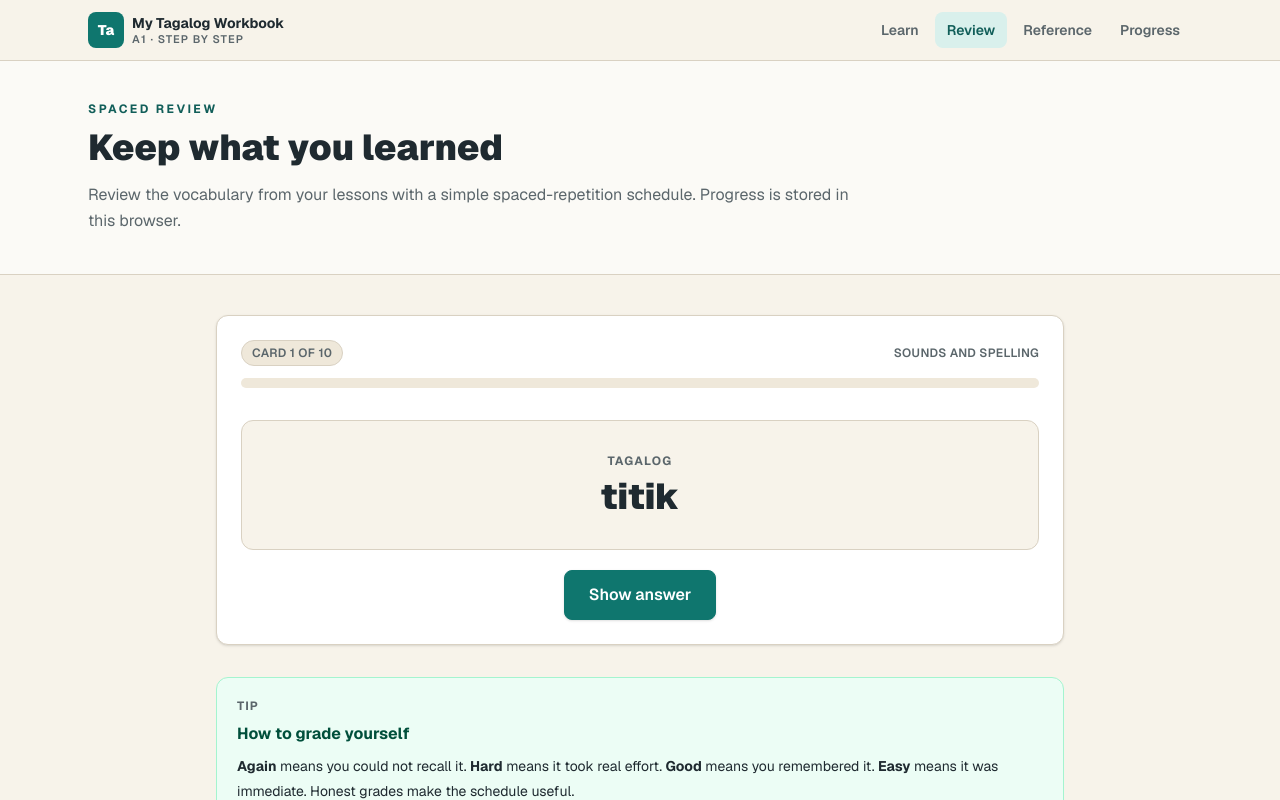
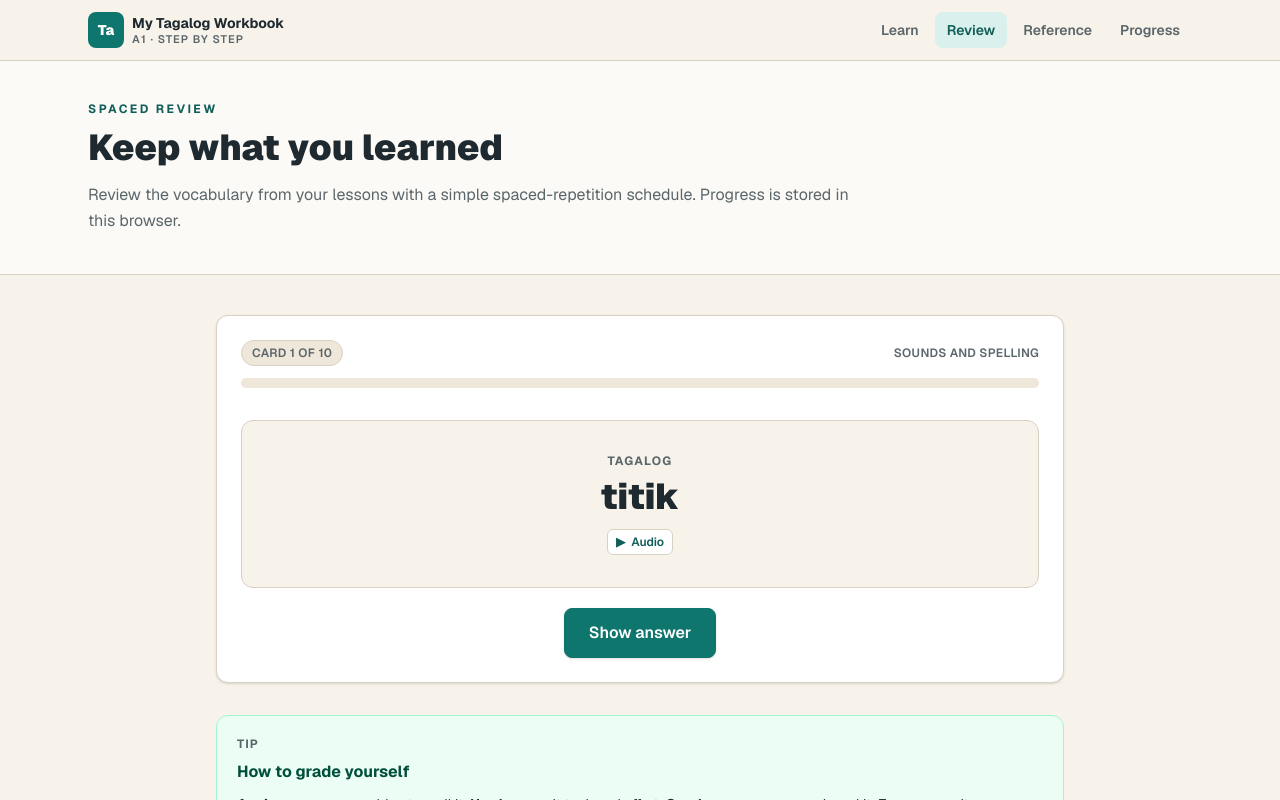
Before and after one commit to ivanprjcts/my-tagalog-workbook, a Next.js app: page /review in a window 1280 px wide. Both pictures are taken after a click on the button "Start review". Shown: the top 800 px of the page. Built offline with nearby package versions, Linux system fonts and the light colour scheme.

Commit message:
feat: add audio playback to review cards

```diff
--- a/src/components/review/ReviewSession.tsx
+++ b/src/components/review/ReviewSession.tsx
@@ -6,6 +6,7 @@ import { useProgress } from '@/lib/progress/useProgress';
 import { REVIEW_CARDS, type ReviewCard } from '@/lib/review/cards';
 import type { ReviewGrade } from '@/lib/progress/types';
 import { Badge } from '@/components/ui/Badge';
+import { AudioButton } from '@/components/lesson/AudioButton';
 import { Button, buttonStyles } from '@/components/ui/Button';
 import { EmptyState } from '@/components/ui/EmptyState';
 import { ProgressBar } from '@/components/ui/ProgressBar';
@@ -127,6 +128,9 @@ export function ReviewSession() {
       <div className="mt-8 rounded-xl border border-line bg-paper p-8 text-center">
         <div className="text-xs font-bold uppercase tracking-widest text-ink-muted">Tagalog</div>
         <div className="mt-2 text-4xl font-black text-ink">{card.front}</div>
+        <div className="mt-3 flex justify-center">
+          <AudioButton text={card.front} compact label="Audio" />
+        </div>
         {revealed && (
           <div className="mt-6 border-t border-line pt-5">
             <div className="text-xs font-bold uppercase tracking-widest text-ink-muted">English</div>
```
